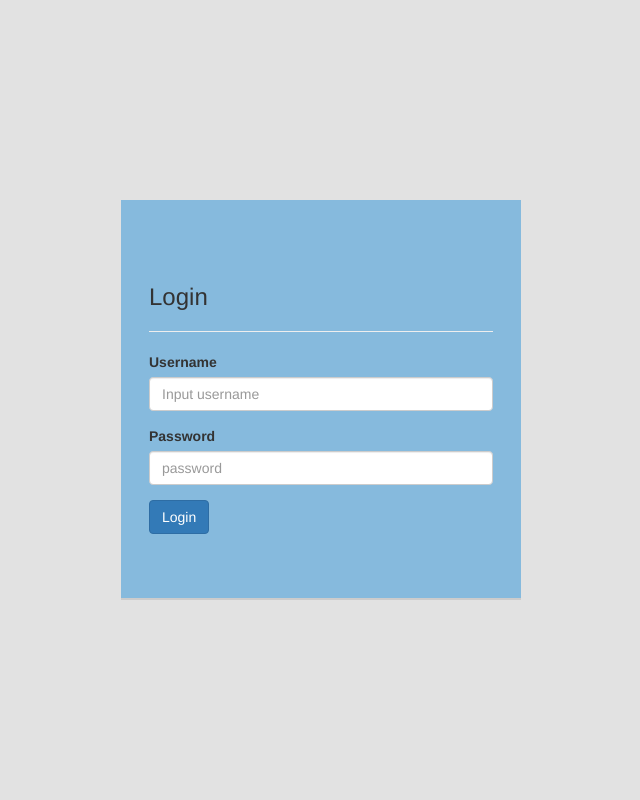
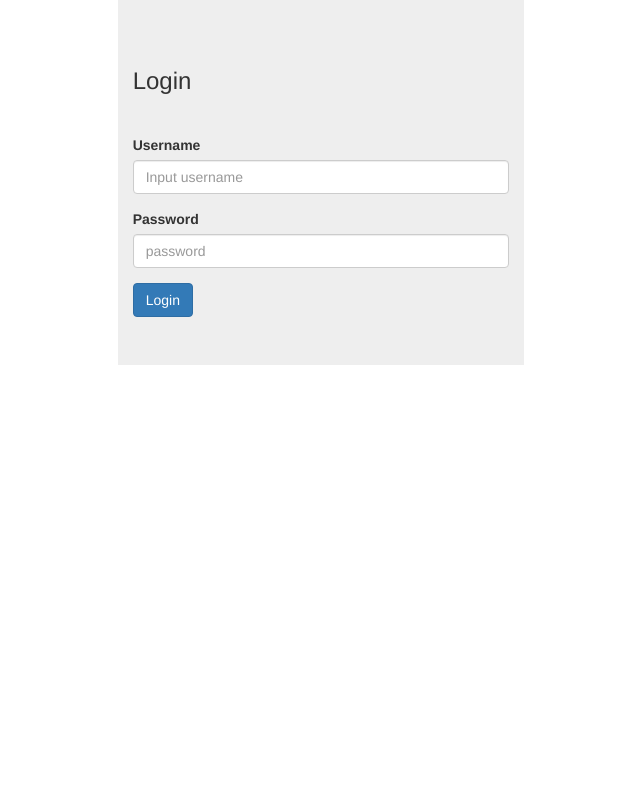
Before and after one commit to pyniuX/library, a Django app: page /accounts/login/?next=/library/ in a window 1280 px wide. Shown: the whole page, without its empty margins (319-959 px from the left). Run offline with Django 5.2, Linux system fonts and the light colour scheme; some libraries are stand-ins or nearby versions.

Commit message:
look finished

```diff
--- a/mysite/library/static/library/css/index.css
+++ /dev/null
@@ -1,3 +0,0 @@
-h1 a, h2 a {
-    color: #C25100;
-}
--- a/mysite/library/templates/library/authors.html
+++ b/mysite/library/templates/library/authors.html
@@ -2,16 +2,13 @@
 {% block title %}
     authors
 {% endblock title %}
-
-{% block head %}
-  {% include "library/extensions/style_table.html" %}
-{% endblock head %}
 
 {% block content %}
   <p style="font-size: large; text-align: center" >You're in authors menu, shakalakamou!</p>
   <p style= "text-align: center" ><a href="{% url 'library:author_add' %}"><button>Add author</button></a></p>
 
   <div id="authors" class="padded">
+    <div class="panel-body">
       <table class="center table table-condensed">
         <caption>
           Authors
@@ -35,5 +32,6 @@
         <tfoot>
         </tfoot>
       </table>
+    </div>
   <div id="books_table" class="padded">
 {% endblock content %}
--- a/mysite/library/templates/library/book_status.html
+++ b/mysite/library/templates/library/book_status.html
@@ -3,13 +3,11 @@
     book status
 {% endblock title %}
 
-{% block head %}
-  {% include "library/extensions/style_table.html" %}
-{% endblock head %}
 
 {% block content %}
     <p style="font-size: large; text-align: center" >You are watching book: {{ book.title }}.</p>
     <div id="book" class="padded">
+        <div class="panel-body">
             <table class="center table table-condensed">
                 <caption>Book</caption>
                 <thead>
@@ -21,7 +19,6 @@
                     </tr>
                 </thead>
                 <tbody>
-
                     <tr>
                         <th scope="row" >{{ book.id }}</th>
                         <td>{{ book.title }}</td>
@@ -41,6 +38,7 @@
                 </tfoot>
             </table>
         </div>
+    </div>
     <p style= "text-align: center" ><a href="{% url 'library:book_delete' book.id%}"><button>Delete book</button></a></p>
     <p style= "text-align: center" ><a href="{% url 'library:books' %}"><button>Go back to books</button></a></p>
 {% endblock content %}
--- a/mysite/library/templates/library/books.html
+++ b/mysite/library/templates/library/books.html
@@ -3,14 +3,11 @@
     books
 {% endblock title %}
 
-{% block head %}
-  {% include "library/extensions/style_table.html" %}
-{% endblock head %}
-
 {% block content %}
   <p style="font-size: large; text-align: center" >You're in books, shibidubda!</p>
   <p style= "text-align: center" ><a href="{% url 'library:book_add' %}"><button>Add book</button></a></p>
   <div id="books_table" class="padded">
+    <div class="panel-body">
       <table class="center table table-condensed">
         <caption>
           Books
@@ -40,4 +37,5 @@
         </tfoot>
       </table>
     </div>
+  </div>
 {% endblock content %}
--- a/mysite/library/templates/library/login.html
+++ b/mysite/library/templates/library/login.html
@@ -2,41 +2,6 @@
 {% block title %}
     login
 {% endblock title %}
-
-{% block head %}
-    <style>
-        .back {
-            background: #e2e2e2;
-            width: 100%;
-            position: absolute;
-            top: 0;
-            bottom: 0;
-        }
-
-        .div-center {
-            width: 400px;
-            height: 400px;
-            background-color: #86badd;
-            position: absolute;
-            left: 0;
-            right: 0;
-            top: 0;
-            bottom: 0;
-            margin: auto;
-            max-width: 100%;
-            max-height: 100%;
-            overflow: auto;
-            padding: 1em 2em;
-            border-bottom: 2px solid #ccc;
-            display: table;
-        }
-
-        div.content {
-            display: table-cell;
-            vertical-align: middle;
-        }
-    </style>
-{% endblock head %}
 
 {% block nav %}
 {% endblock nav %}
@@ -46,19 +11,12 @@
     <p>Your username and password didn't match. Please try again.</p>
     {% endif %}
 
-    {% if next %}
-        {% if user.is_authenticated %}
-        <p>Your account doesn't have access to this page. To proceed,
-        please login with an account that has access.</p>
-        {% else %}
-        <p>Please login to see this page.</p>
-        {% endif %}
-    {% endif %}
-
-    <div class="back">
-        <div class="div-center">
-          <div class="content">
-            <h3>Login</h3>
+    <div class="row">
+        <div class="col-xs-4"></div>
+        <div class="col-xs-4">
+        <div class="jumbotron jumbotron-fluid">
+        <div class="container">
+            <h3 class="display-4">Login</h3>
             <hr />
             <form method="post" action="{% url 'login' %}">
                 {% csrf_token %}
@@ -73,7 +31,7 @@
                 <button type="submit" class="btn btn-primary">Login</button>
                 <input type="hidden" name="next" value="{{ next }}">
             </form>
-          </div>
-        </span>
+        </div>
+    <div class="col-xs-4"></div>
     </div>
 {% endblock content %}
--- a/mysite/library/templates/library/rent_status.html
+++ b/mysite/library/templates/library/rent_status.html
@@ -3,13 +3,10 @@
     rent status
 {% endblock title %}
 
-{% block head %}
-  {% include "library/extensions/style_table.html" %}
-{% endblock head %}
-
 {% block content %}
     <p style="font-size: large; text-align: center" >You are watching book: {{ rent.book }} rented by {{ rent.user }}.</p>
     <div id="rent" class="padded">
+        <div class="panel-body">
             <table class="center table table-condensed">
                 <caption>Rent</caption>
                 <thead>
@@ -34,6 +31,7 @@
                 </tfoot>
             </table>
         </div>
+    </div>
     <p style= "text-align: center" ><a href="{% url 'library:rents' %}"><button>Go back to rents</button></a></p>
     <p style= "text-align: center" ><a href="{% url 'library:rent_return' rent.id %}"><button>Finish rent</button></a></p>
 {% endblock content %}
--- a/mysite/library/templates/library/rents.html
+++ b/mysite/library/templates/library/rents.html
@@ -2,16 +2,13 @@
 {% block title %}
     rents
 {% endblock title %}
-
-{% block head %}
-  {% include "library/extensions/style_table.html" %}
-{% endblock head %}
 
 
 {% block content %}
   <p style="font-size: large; text-align: center" >You're in rents menu, dalubidudabdab!</p>
   <p style= "text-align: center" ><a href="{% url 'library:rent_add' %}"><button>Start a rent</button></a></p>
   <div id="rents" class="padded">
+    <div class="panel-body">
       <table class="center table table-condensed">
         <caption>
           Rents
@@ -40,4 +37,5 @@
         </tfoot>
       </table>
     </div>
+  </div>
 {% endblock content %}
--- a/mysite/library/templates/library/user_status.html
+++ b/mysite/library/templates/library/user_status.html
@@ -3,13 +3,10 @@
     user status
 {% endblock title %}
 
-{% block head %}
-  {% include "library/extensions/style_table.html" %}
-{% endblock head %}
-
 {% block content %}
     <p style="font-size: large; text-align: center" >You are watching user: {{ user.name }}{{ user.surname }}.</p>
     <div id="user" class="padded">
+        <div class="panel-body">
             <table class="center table table-condensed">
                 <caption>User</caption>
                 <thead>
@@ -37,5 +34,6 @@
                 </tfoot>
             </table>
         </div>
+    </div>
     <p style= "text-align: center" ><a href="{% url 'library:user_delete' user.id%}"><button>Delete user</button></a></p>
 {% endblock content %}
```
Also changed, not shown: mysite/library/templates/library/author_status.html (+2 -6 lines), mysite/library/templates/library/extensions/style_table.html (deleted, +0 -13 lines), mysite/library/templates/library/users.html (+2 -5 lines). Lines whose indentation alone changed are shown as unchanged.
